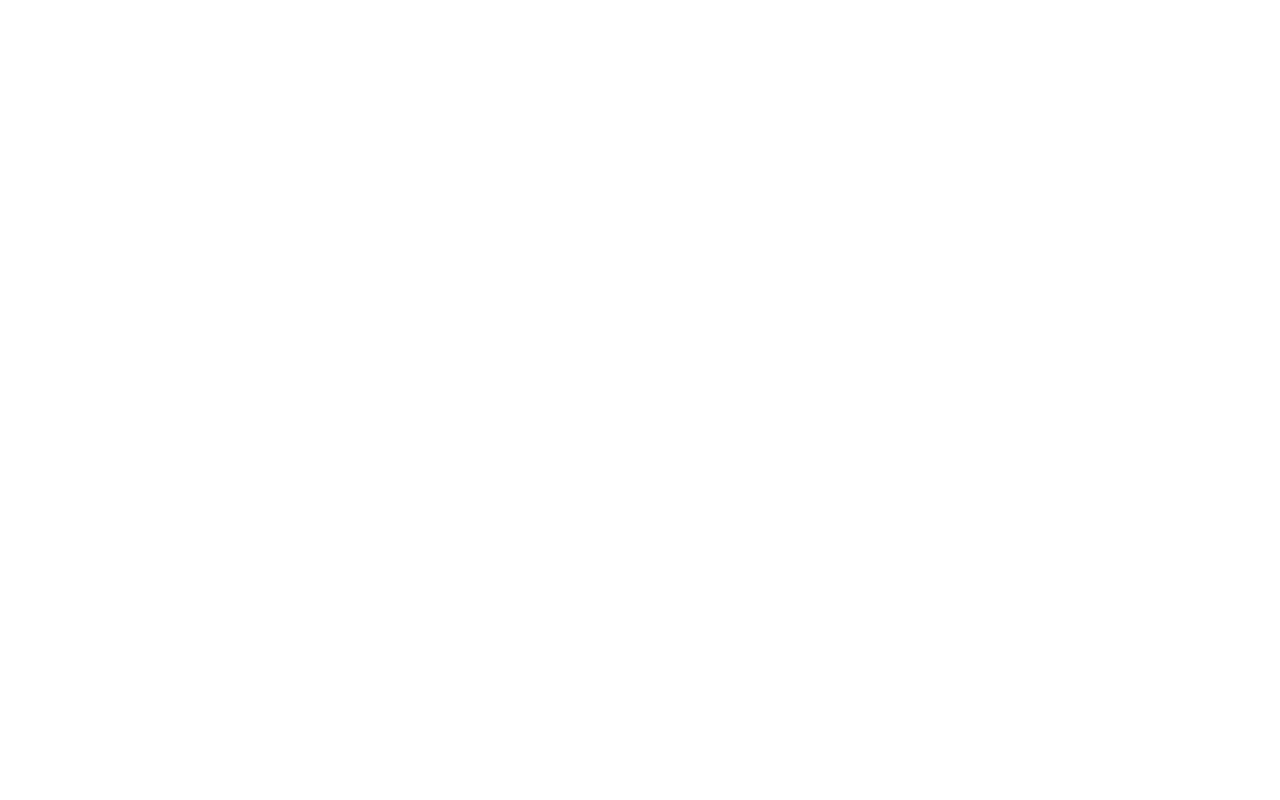
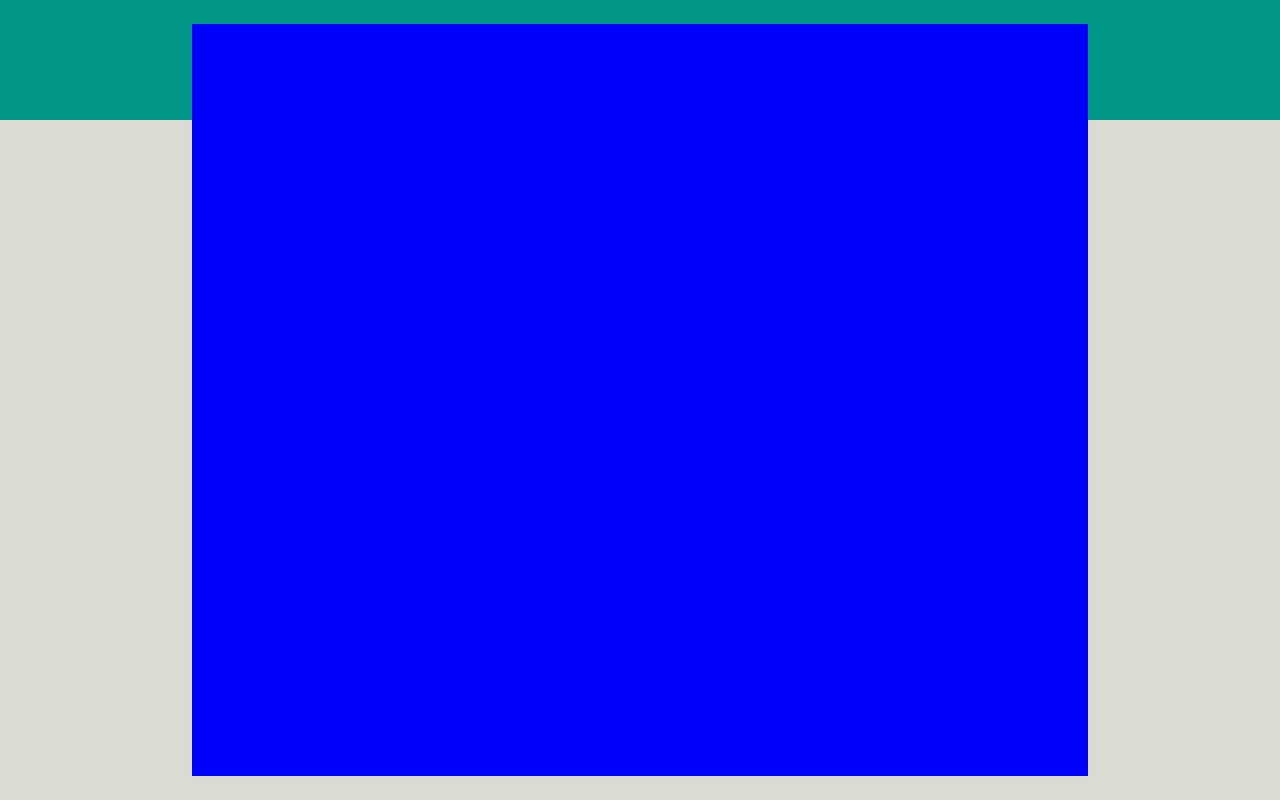
Before and after one commit to flaviamatta90/js-html-css-boolzap, a plain HTML site: page index.html in a window 1280 px wide. Drawn offline with nearby package versions, Linux system fonts and the light colour scheme.

Commit message:
container outside - container inside

```diff
--- a/css/style.css
+++ b/css/style.css
@@ -0,0 +1,32 @@
+*{
+  margin: 0;
+  padding: 0;
+  box-sizing: border-box;
+}
+
+.outside-container{
+
+}
+
+.header-outside{
+  width: 100vw;
+  height: calc( 100vh - 85vh);
+  background-color: #009688;
+}
+
+.main-outside{
+  width: 100vw;
+  height: calc( 100vh - 15vh);
+  background-color: #dadbd3;
+}
+
+.container{
+  width: 70vw;
+  height: 94vh;
+  background-color: blue;
+  position: fixed;
+  top: 3%;
+  left: 15%;
+  z-index: 2;
+
+}
--- a/index.html
+++ b/index.html
@@ -7,6 +7,16 @@
     <script src="https://ajax.googleapis.com/ajax/libs/jquery/3.3.1/jquery.min.js"></script>
   </head>
   <body>
+    <div class="outside-container">
+      <div class="header-outside"></div>
+      <div class="main-outside"></div>
+    </div>
+
+    <div class="container">
+
+    </div>
+
+
 
 
     <script src="js/script.js" charset="utf-8"></script>
```
